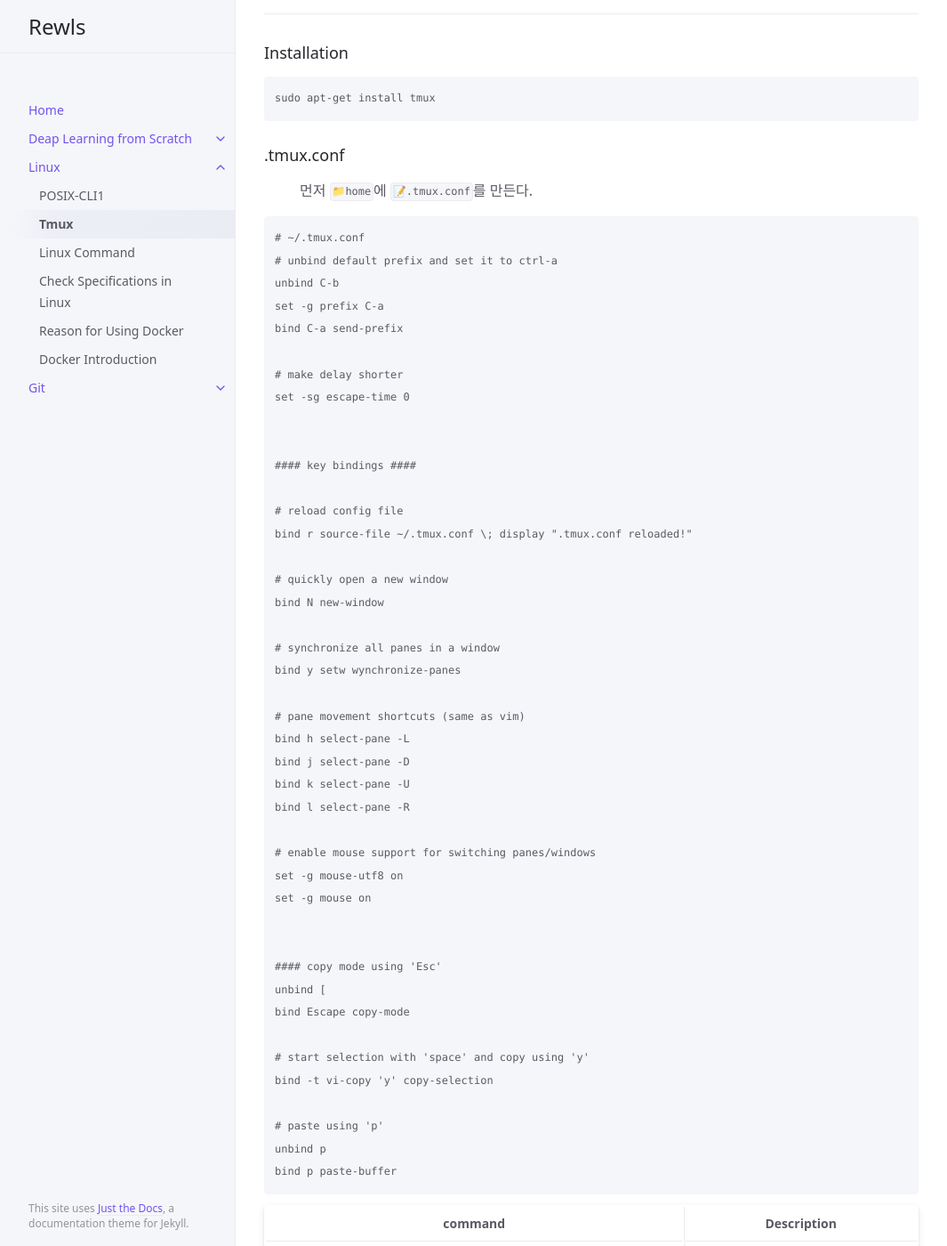
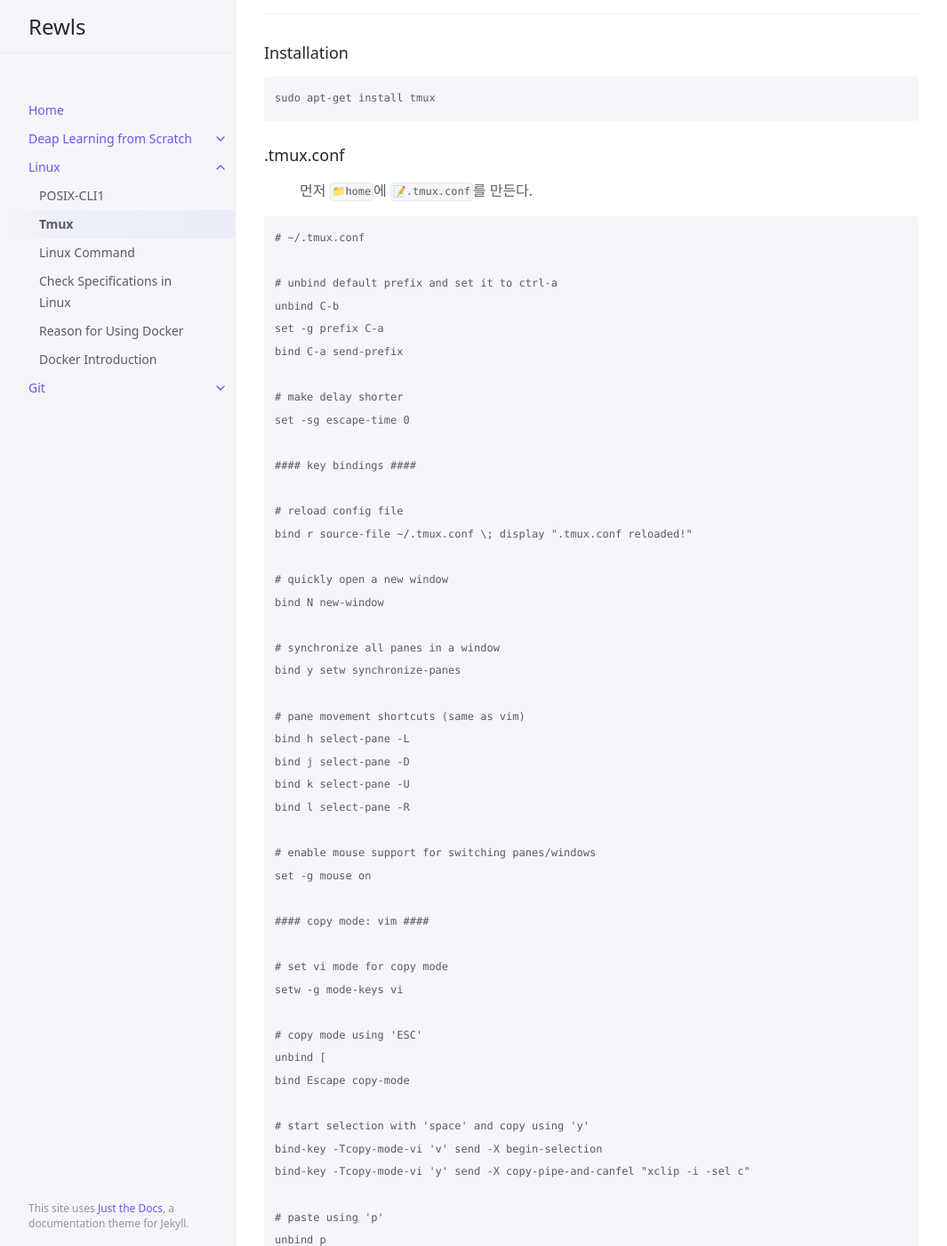
Before and after one commit to rewls/blog, a Jekyll site: the page built from docs/02-linux/02-tmux.md, in a window 1280 px wide and 1400 px high, scrolled down 583 px. Shown: the whole window at 89% size, without its empty margins (107-1172 px from the left). Built offline with Jekyll 4.4.1, drawn with Linux system fonts in a browser that asks for light colours; some of the changed text lies outside the part shown.

Commit message:
Update tmux in linux

````diff
--- a/docs/02-linux/02-tmux.md
+++ b/docs/02-linux/02-tmux.md
@@ -35,6 +35,7 @@ sudo apt-get install tmux
 
 ```
 # ~/.tmux.conf
+
 # unbind default prefix and set it to ctrl-a
 unbind C-b
 set -g prefix C-a
@@ -42,7 +43,6 @@ bind C-a send-prefix
 
 # make delay shorter
 set -sg escape-time 0
-
 
 #### key bindings ####
 
@@ -53,7 +53,7 @@ bind r source-file ~/.tmux.conf \; display ".tmux.conf reloaded!"
 bind N new-window
 
 # synchronize all panes in a window
-bind y setw wynchronize-panes
+bind y setw synchronize-panes
 
 # pane movement shortcuts (same as vim)
 bind h select-pane -L
@@ -62,16 +62,20 @@ bind k select-pane -U
 bind l select-pane -R
 
 # enable mouse support for switching panes/windows
-set -g mouse-utf8 on
 set -g mouse on
 
+#### copy mode: vim ####
 
-#### copy mode using 'Esc'
+# set vi mode for copy mode
+setw -g mode-keys vi
+
+# copy mode using 'ESC'
 unbind [
 bind Escape copy-mode
 
 # start selection with 'space' and copy using 'y'
-bind -t vi-copy 'y' copy-selection
+bind-key -Tcopy-mode-vi 'v' send -X begin-selection
+bind-key -Tcopy-mode-vi 'y' send -X copy-pipe-and-canfel "xclip -i -sel c"
 
 # paste using 'p'
 unbind p
````
